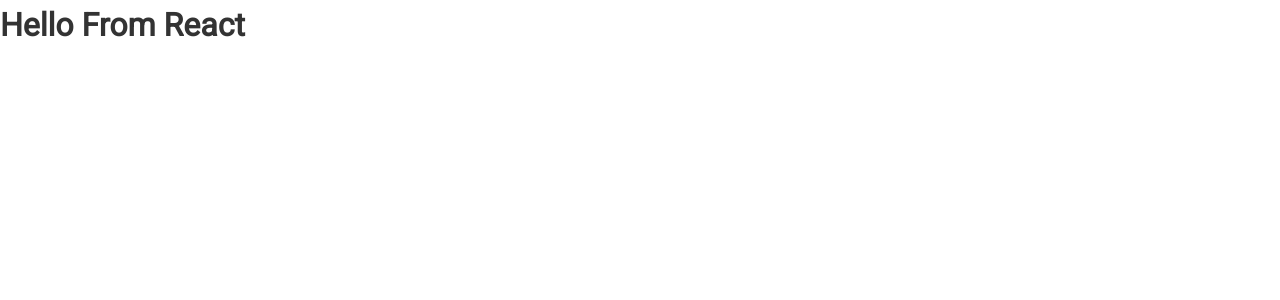
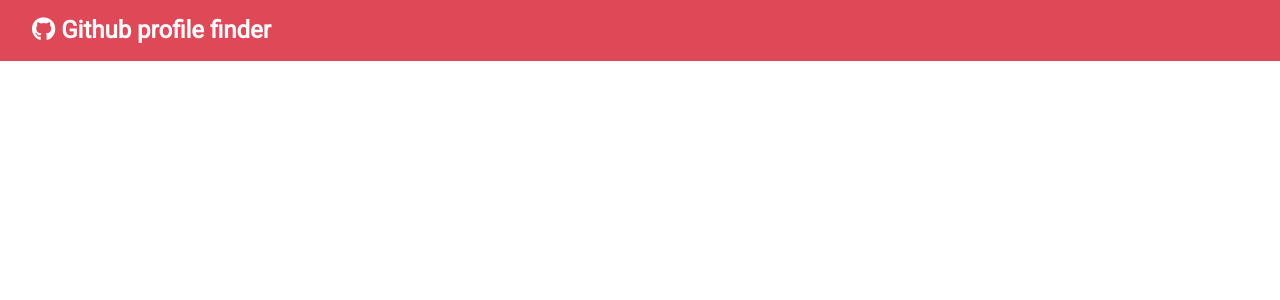
Before and after one commit to aniketbumbc/Git-profile-finder, a React (Create React App) app: page / in a window 1280 px wide. Shown: the top 300 px of the page. Built offline with nearby package versions, Linux system fonts and the light colour scheme.

Commit message:
props added

```diff
--- a/public/index.html
+++ b/public/index.html
@@ -12,7 +12,10 @@
     <link rel="apple-touch-icon" href="%PUBLIC_URL%/logo192.png" />
 
     <link rel="manifest" href="%PUBLIC_URL%/manifest.json" />
-
+    <link
+      rel="stylesheet"
+      href="https://use.fontawesome.com/releases/v5.11.2/css/all.css"
+    />
     <title>Github Finder</title>
   </head>
   <body>
--- a/src/App.js
+++ b/src/App.js
@@ -1,11 +1,12 @@
 import React, { Component } from 'react';
+import Navbar from './componets/layout/Navbar';
 import './App.css';
 
 class App extends Component {
   render() {
     return (
       <div className='App'>
-        <h1> Hello From React</h1>
+        <Navbar />
       </div>
     );
   }
--- /dev/null
+++ b/src/componets/layout/Navbar.js
@@ -0,0 +1,27 @@
+import React, { Component } from 'react';
+import PropTypes from 'prop-types';
+
+export class Navbar extends Component {
+  static defaultProps = {
+    title: ' Github profile finder',
+    icon: 'fab fa-github',
+  };
+
+  static propTypes = {
+    title: PropTypes.string.isRequired,
+    icon: PropTypes.string.isRequired,
+  };
+  render() {
+    console.log(Navbar.defaultProps);
+    return (
+      <nav className='navbar bg-primary'>
+        <h1>
+          <i className={Navbar.defaultProps.icon}></i>
+          {Navbar.defaultProps.title}
+        </h1>
+      </nav>
+    );
+  }
+}
+
+export default Navbar;
```
